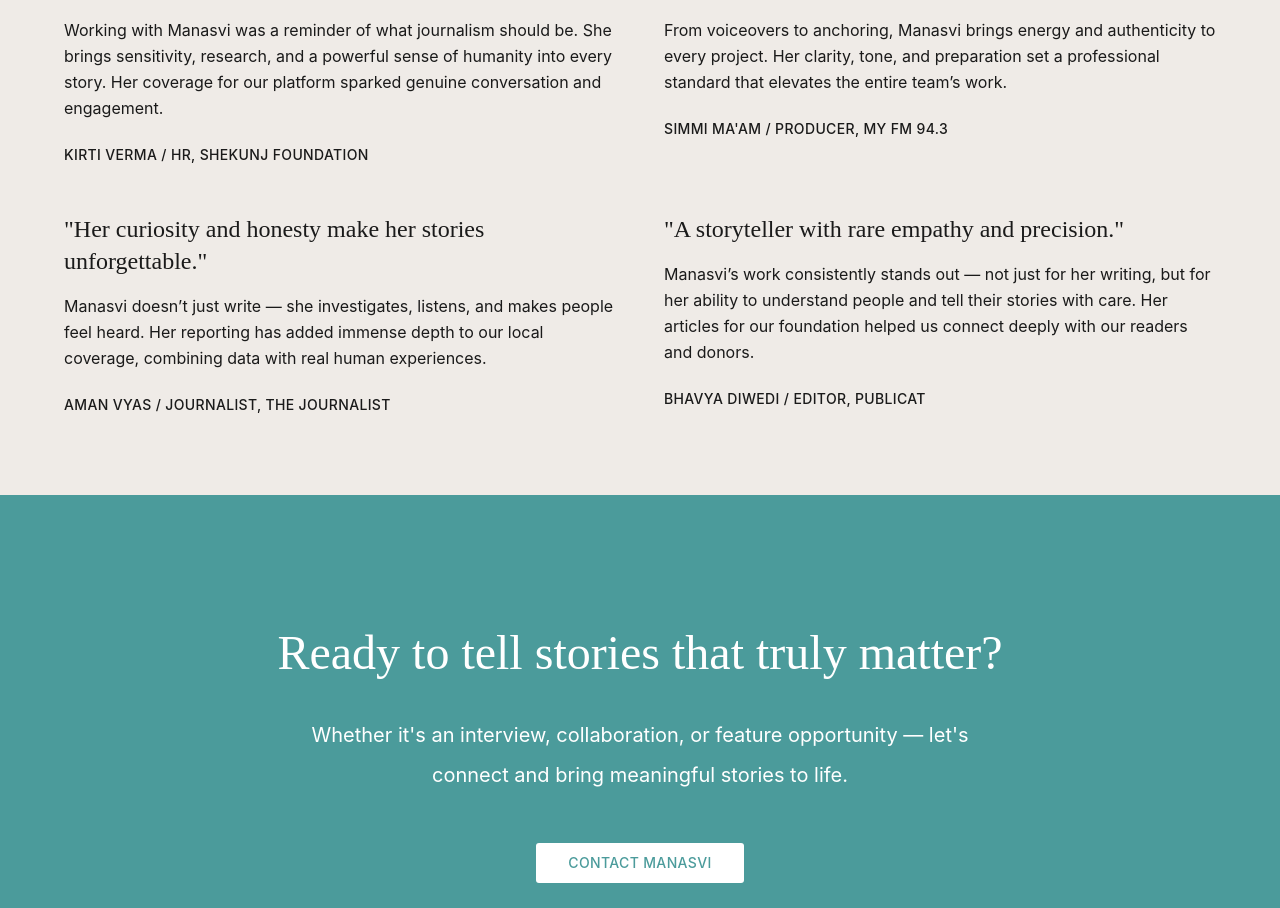
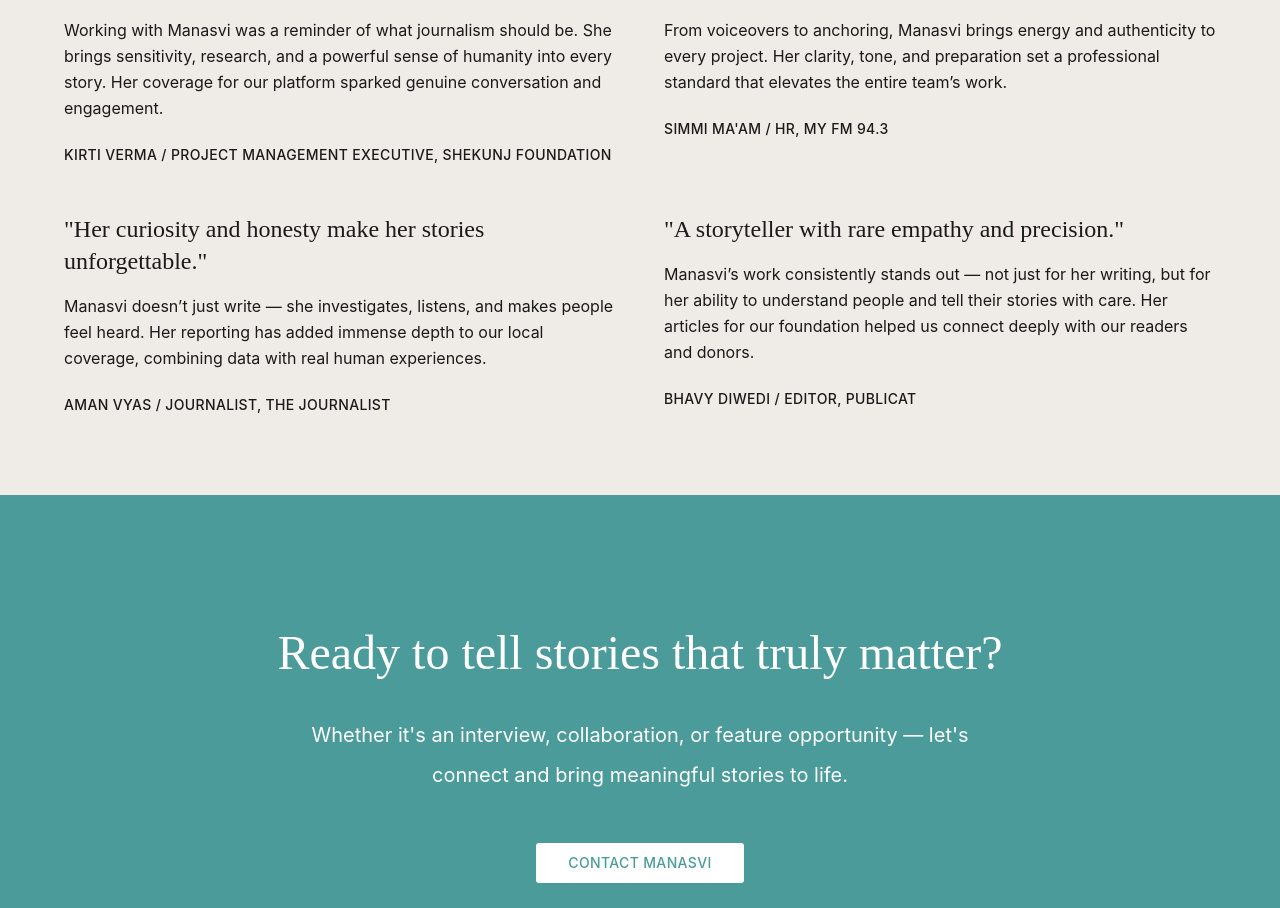
Before and after one commit to Rajeev12R/manasvi, a React (Vite) app: page / in a window 1280 px wide. Shown: the part 5192-6100 px from the top of the page. Built offline with nearby package versions, Linux system fonts and the light colour scheme.

Commit message:
new commit for backend

```diff
--- a/src/components/TestimonialsGrid.tsx
+++ b/src/components/TestimonialsGrid.tsx
@@ -4,13 +4,13 @@ const TestimonialsGrid = () => {
       quote: "Her words don’t just inform — they move you.",
       text: "Working with Manasvi was a reminder of what journalism should be. She brings sensitivity, research, and a powerful sense of humanity into every story. Her coverage for our platform sparked genuine conversation and engagement.",
       author: "Kirti Verma",
-      company: "HR, Shekunj Foundation"
+      company: "Project Management Executive, Shekunj Foundation"
     },
     {
       quote: "She captures emotion through every medium.",
       text: "From voiceovers to anchoring, Manasvi brings energy and authenticity to every project. Her clarity, tone, and preparation set a professional standard that elevates the entire team’s work.",
       author: "Simmi Ma'am",
-      company: "Producer, My FM 94.3"
+      company: "HR, My FM 94.3"
     },
     {
       quote: "Her curiosity and honesty make her stories unforgettable.",
@@ -21,7 +21,7 @@ const TestimonialsGrid = () => {
     {
       quote: "A storyteller with rare empathy and precision.",
       text: "Manasvi’s work consistently stands out — not just for her writing, but for her ability to understand people and tell their stories with care. Her articles for our foundation helped us connect deeply with our readers and donors.",
-      author: "Bhavya Diwedi",
+      author: "Bhavy Diwedi",
       company: "Editor, Publicat"
     },
   ];
--- a/src/pages/About.tsx
+++ b/src/pages/About.tsx
@@ -48,8 +48,8 @@ const About = () => {
 
                 <p className="text-base sm:text-lg leading-relaxed sm:leading-loose">
                   Over the past few years, I've written 500+ articles — including 300+ SEO-optimized pieces —
-                  and collaborated with leading platforms such as <span className="font-semibold">The Publicat</span>,
-                  <span className="font-semibold"> Shekunj Foundation</span>, and <span className="font-semibold"> My FM 94.3</span>.
+                  and collaborated with leading platforms such as <span className="font-semibold">The Journalist</span>,
+                  <span className="font-semibold"> Shekunj Foundation</span> and <span className="font-semibold"> My FM 94.3</span>.
                   Whether behind a mic or in front of a story, I strive to blend clarity, empathy, and authenticity in everything I create.
                 </p>
               </div>
```
